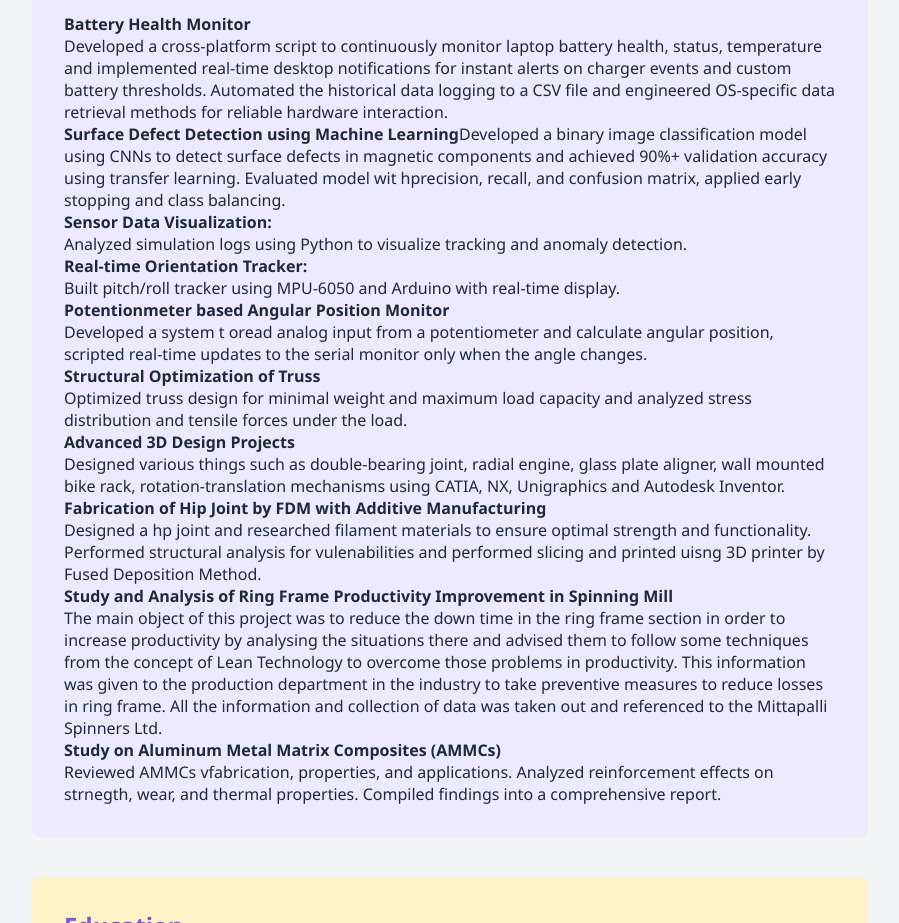
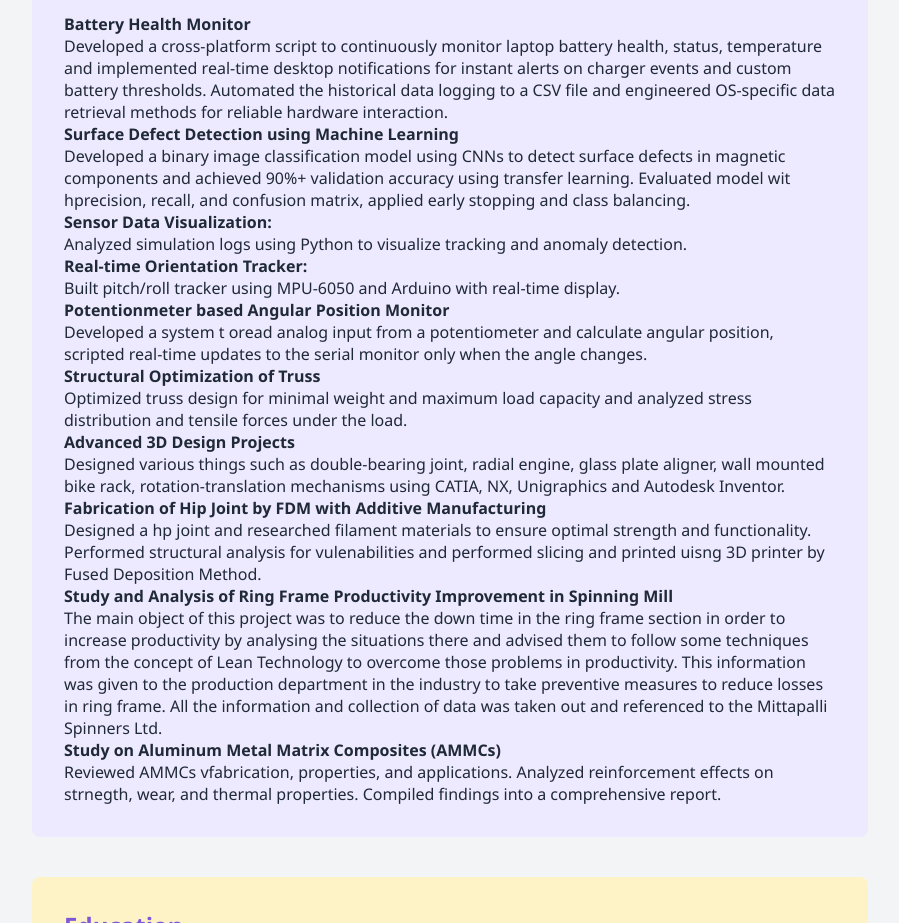
Before and after one commit to KarS97/portfolio-site, a plain HTML site: page index.html in a window 1280 px wide. Shown: the part 1501-2424 px from the top of the page, without its empty margins (190-1089 px from the left). Drawn offline with Linux system fonts and the light colour scheme.

Commit message:
Update index.html

```diff
--- a/index.html
+++ b/index.html
@@ -235,7 +235,7 @@
       <h3>Projects</h3>
       <p><strong>Battery Health Monitor</strong><p></p>Developed a cross-platform script to continuously monitor laptop battery health, status, temperature and implemented real-time desktop notifications for instant alerts on charger events and custom battery thresholds. Automated the historical data logging to a CSV file and engineered OS-specific data retrieval methods for reliable hardware interaction.</p></p>
       <!-- <p><strong>Self-Driving Car Simulation (CARLA):</strong> <p></p>Designed driving experiments with LiDAR & camera sensors for object detection and navigation.<p/></p> -->
-      <p><strong>Surface Defect Detection using Machine Learning</strong>Developed a binary image classification model using CNNs to detect surface defects in magnetic components and achieved 90%+ validation accuracy using transfer learning. Evaluated model wit hprecision, recall, and confusion matrix, applied early stopping and class balancing.</p>
+      <p><strong>Surface Defect Detection using Machine Learning</strong><p></p>Developed a binary image classification model using CNNs to detect surface defects in magnetic components and achieved 90%+ validation accuracy using transfer learning. Evaluated model wit hprecision, recall, and confusion matrix, applied early stopping and class balancing.</p></p>
       <p><strong>Sensor Data Visualization:</strong><p> Analyzed simulation logs using Python to visualize tracking and anomaly detection.</p></p>
       <p><strong>Real-time Orientation Tracker:</strong><p> Built pitch/roll tracker using MPU-6050 and Arduino with real-time display.</p></p>
       <p><strong>Potentionmeter based Angular Position Monitor</strong><p>Developed a system t oread analog input from a potentiometer and calculate angular position, scripted real-time updates to the serial monitor only when the angle changes.</p></p>
```
